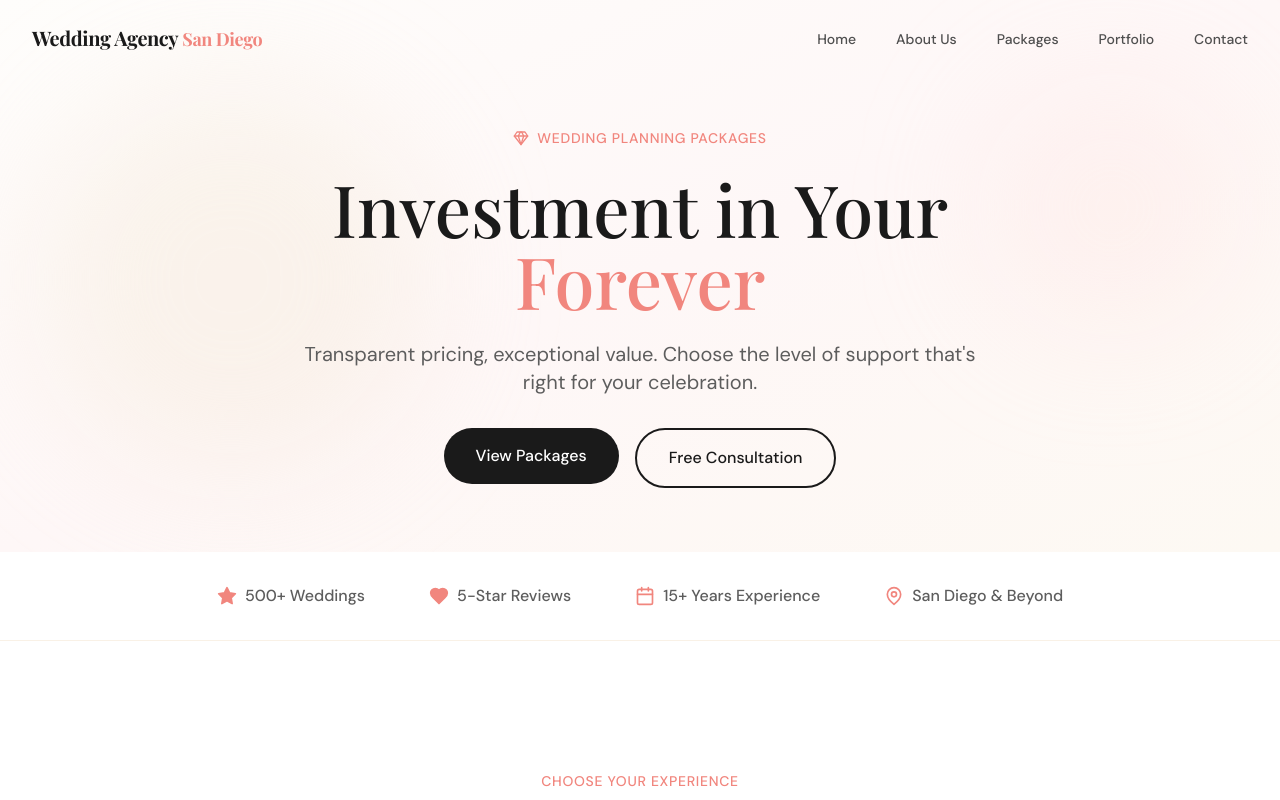
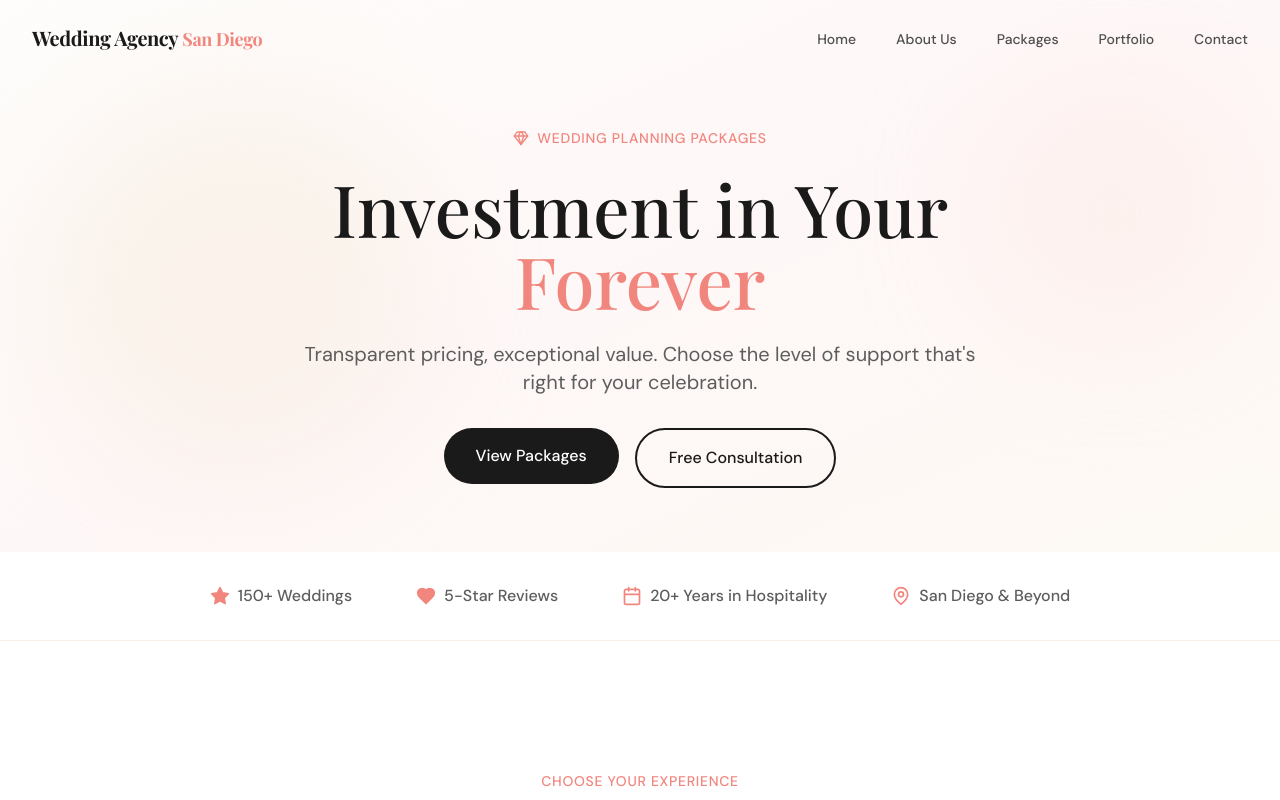
Before and after one commit to charmas3r/cursor-website, a Next.js app: page /packages in a window 1280 px wide. Shown: the top 800 px of the page. Built offline with nearby package versions, Linux system fonts and the light colour scheme; a web font is replaced by a local one.

Commit message:
Update stats: 150+ weddings, 20+ years in hospitality & events, founded 2023

```diff
--- a/app/about/page.tsx
+++ b/app/about/page.tsx
@@ -41,7 +41,7 @@ const teamMembers = [
     name: "Maria Santos",
     role: "Founder & Lead Planner",
     image: "https://images.unsplash.com/photo-1580489944761-15a19d654956?q=80&w=1961",
-    bio: "With 15+ years in the industry, Maria founded Wedding Agency San Diego with a vision to create stress-free, magical celebrations.",
+    bio: "With 20+ years in hospitality and events, Maria founded Wedding Agency San Diego with a vision to create stress-free, magical celebrations.",
     specialties: ["Full Service Planning", "Luxury Weddings"],
   },
   {
@@ -119,8 +119,8 @@ const milestones = [
   },
   {
     year: "2025",
-    title: "500+ Weddings",
-    description: "Crossed 500 weddings and won Best of Weddings again.",
+    title: "150+ Weddings",
+    description: "Celebrated 150+ weddings and won Best of Weddings again.",
   },
 ];
 
@@ -172,16 +172,15 @@ export default function AboutPage(): JSX.Element {
                 <span className="text-blush-300">Become Reality</span>
               </h1>
               <p className="mt-6 text-lg sm:text-xl text-cream-100/90 leading-relaxed max-w-2xl">
-                For over 15 years, we&apos;ve been crafting unforgettable weddings in San Diego.
-                Our passionate team turns your vision into a celebration that&apos;s uniquely,
-                beautifully yours.
+                With over 20 years in hospitality and events, I bring a unique perspective to wedding planning.
+                From working in hotels and venues to hands-on service, I&apos;ve experienced weddings from every angle—and now I bring that expertise to your celebration.
               </p>
 
               {/* Quick Stats */}
               <div className="mt-10 flex flex-wrap gap-8">
                 {[
-                  { value: "500+", label: "Weddings" },
-                  { value: "15+", label: "Years" },
+                  { value: "150+", label: "Weddings" },
+                  { value: "20+", label: "Years in Hospitality" },
                   { value: "2×", label: "Award Winner" },
                 ].map((stat) => (
                   <div key={stat.label}>
--- a/app/layout.tsx
+++ b/app/layout.tsx
@@ -11,7 +11,7 @@ export const metadata: Metadata = {
     template: "%s | Wedding Agency San Diego",
   },
   description:
-    "San Diego's premier wedding planning agency. We specialize in full-service planning, wedding management, and destination weddings. 500+ weddings planned with 15+ years of experience.",
+    "San Diego's premier wedding planning agency. We specialize in full-service planning, wedding management, and destination weddings. 150+ weddings planned with 20+ years in hospitality & events.",
   keywords: [
     "wedding planner San Diego",
     "wedding coordinator San Diego",
@@ -45,7 +45,7 @@ export const metadata: Metadata = {
     siteName: SITE_NAME,
     title: "Wedding Agency San Diego | Your Happily Ever After Starts Here",
     description:
-      "San Diego's premier wedding planning agency with 500+ weddings planned and 15+ years of experience crafting unforgettable celebrations.",
+      "San Diego's premier wedding planning agency with 150+ weddings planned and 20+ years in hospitality & events crafting unforgettable celebrations.",
     images: [
       {
         url: "/og-image.jpg",
--- a/app/packages/page.tsx
+++ b/app/packages/page.tsx
@@ -347,7 +347,7 @@ export default function PackagesPage(): JSX.Element {
           <div className="flex flex-wrap justify-center items-center gap-8 sm:gap-16 text-charcoal-600">
             <div className="flex items-center gap-2">
               <Star className="w-5 h-5 text-blush-500 fill-blush-500" aria-hidden="true" />
-              <span className="font-medium">500+ Weddings</span>
+              <span className="font-medium">150+ Weddings</span>
             </div>
             <div className="flex items-center gap-2">
               <Heart className="w-5 h-5 text-blush-500 fill-blush-500" aria-hidden="true" />
@@ -355,7 +355,7 @@ export default function PackagesPage(): JSX.Element {
             </div>
             <div className="flex items-center gap-2">
               <Calendar className="w-5 h-5 text-blush-500" aria-hidden="true" />
-              <span className="font-medium">15+ Years Experience</span>
+              <span className="font-medium">20+ Years in Hospitality</span>
             </div>
             <div className="flex items-center gap-2">
               <MapPin className="w-5 h-5 text-blush-500" aria-hidden="true" />
--- a/app/portfolio/page.tsx
+++ b/app/portfolio/page.tsx
@@ -58,7 +58,7 @@ export default async function PortfolioPage() {
           <div className="flex flex-wrap justify-center gap-8 text-charcoal-600">
             <div className="flex items-center gap-2">
               <Star className="w-5 h-5 text-blush-500 fill-blush-500" aria-hidden="true" />
-              <span className="font-medium">500+ Weddings</span>
+              <span className="font-medium">150+ Weddings</span>
             </div>
             <div className="flex items-center gap-2">
               <Heart className="w-5 h-5 text-blush-500 fill-blush-500" aria-hidden="true" />
@@ -66,7 +66,7 @@ export default async function PortfolioPage() {
             </div>
             <div className="flex items-center gap-2">
               <Calendar className="w-5 h-5 text-blush-500" aria-hidden="true" />
-              <span className="font-medium">15+ Years Experience</span>
+              <span className="font-medium">20+ Years in Hospitality</span>
             </div>
           </div>
         </div>
--- a/app/wedding-tips/layout.tsx
+++ b/app/wedding-tips/layout.tsx
@@ -21,7 +21,7 @@ export const metadata: Metadata = {
   openGraph: {
     title: "Wedding Tips & Advice | Wedding Agency San Diego",
     description:
-      "Expert wedding planning tips and advice from 15+ years of experience planning 500+ weddings in Southern California.",
+      "Expert wedding planning tips and advice from 20+ years in hospitality and events, planning 150+ weddings in Southern California.",
     url: `${SITE_URL}/wedding-tips`,
     type: "website",
     images: [
--- a/components/Hero.tsx
+++ b/components/Hero.tsx
@@ -103,15 +103,15 @@ const featureCards = [
     ),
     title: "Why Choose Us",
     shortDescription:
-      "500+ weddings, 15+ years experience, and a 2× Best of Weddings winner. Your day is in expert hands.",
+      "150+ weddings, 20+ years in hospitality & events, and a 2× Best of Weddings winner. Your day is in expert hands.",
     modalTitle: "Experience You Can Trust",
     modalDescription:
-      "With over 15 years of experience and 500+ weddings under our belt, we've seen it all—and planned it all. Our track record speaks for itself, but it's the relationships we build with our couples that truly set us apart.",
+      "With over 20 years in hospitality and events—from hotels and venues to hands-on service and planning—I've experienced weddings from every angle. This unique perspective means I understand what it takes to create a seamless celebration.",
     highlights: [
-      "500+ weddings successfully planned",
-      "15+ years of industry experience",
+      "150+ weddings successfully planned",
+      "20+ years in hospitality & events",
       "2× Best of Weddings winner (The Knot)",
-      "50+ trusted vendor partnerships",
+      "Experience on every side of events",
     ],
     image: "https://images.unsplash.com/photo-1519225421980-715cb0215aed?q=80&w=2070",
     cta: { label: "See Our Work", href: "/portfolio" },
@@ -280,7 +280,7 @@ export default function Hero(): JSX.Element {
               <div className="mt-8 flex items-center gap-6 sm:gap-8">
                 <div>
                   <p className="text-3xl sm:text-4xl font-serif font-semibold text-charcoal-900">
-                    500+
+                    150+
                   </p>
                   <p className="text-xs sm:text-sm text-charcoal-600 mt-1">
                     Weddings Planned
@@ -289,10 +289,10 @@ export default function Hero(): JSX.Element {
                 <div className="w-px h-10 sm:h-12 bg-charcoal-300" />
                 <div>
                   <p className="text-3xl sm:text-4xl font-serif font-semibold text-charcoal-900">
-                    15+
+                    20+
                   </p>
                   <p className="text-xs sm:text-sm text-charcoal-600 mt-1">
-                    Years Experience
+                    Years in Hospitality
                   </p>
                 </div>
                 <div className="w-px h-10 sm:h-12 bg-charcoal-300" />
--- a/components/Vision.tsx
+++ b/components/Vision.tsx
@@ -103,7 +103,7 @@ export default function Vision(): JSX.Element {
                 },
                 {
                   title: "Local Expertise",
-                  description: "15+ years of relationships with San Diego's finest vendors.",
+                  description: "20+ years in hospitality building relationships with San Diego's finest vendors.",
                 },
                 {
                   title: "Stress-Free Process",
--- a/components/WeddingTipsContent.tsx
+++ b/components/WeddingTipsContent.tsx
@@ -272,8 +272,8 @@ export default function WeddingTipsContent({
               <span className="text-blush-500">Planning Advice</span>
             </h1>
             <p className="mt-6 text-lg sm:text-xl text-charcoal-600 leading-relaxed">
-              From budgeting to the big day—expert insights from 15+ years and
-              500+ weddings to help you plan your perfect celebration.
+              From budgeting to the big day—expert insights from 20+ years in
+              hospitality and 150+ weddings to help you plan your perfect celebration.
             </p>
           </motion.div>
 
```
Also changed, not shown: app/about/layout.tsx (+5 -5 lines), app/portfolio/layout.tsx (+4 -4 lines).
